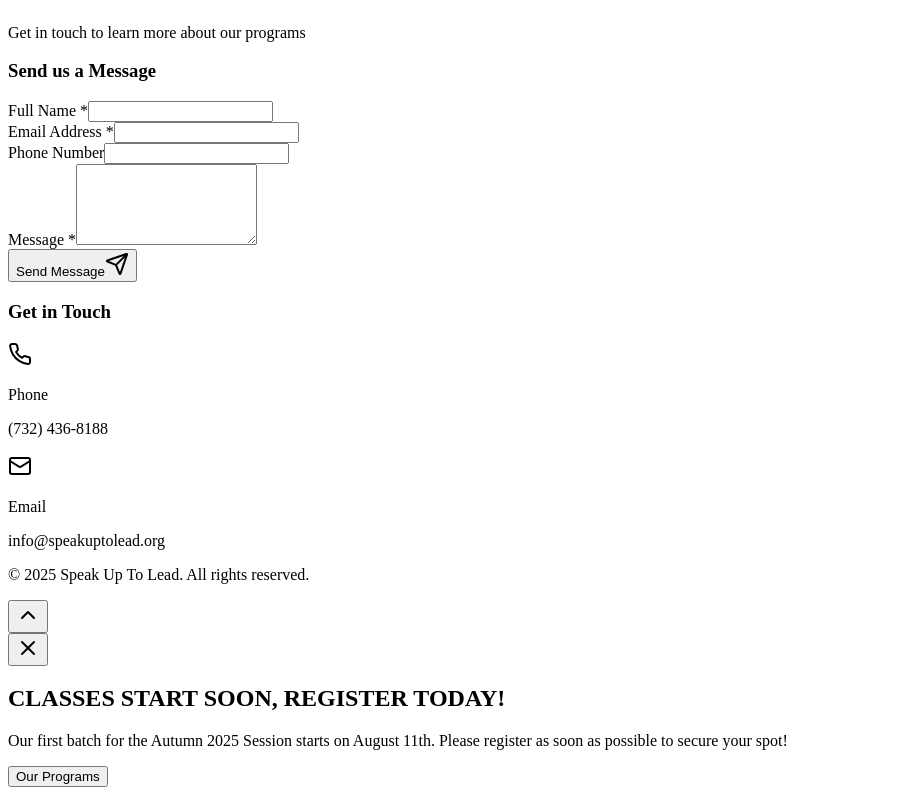
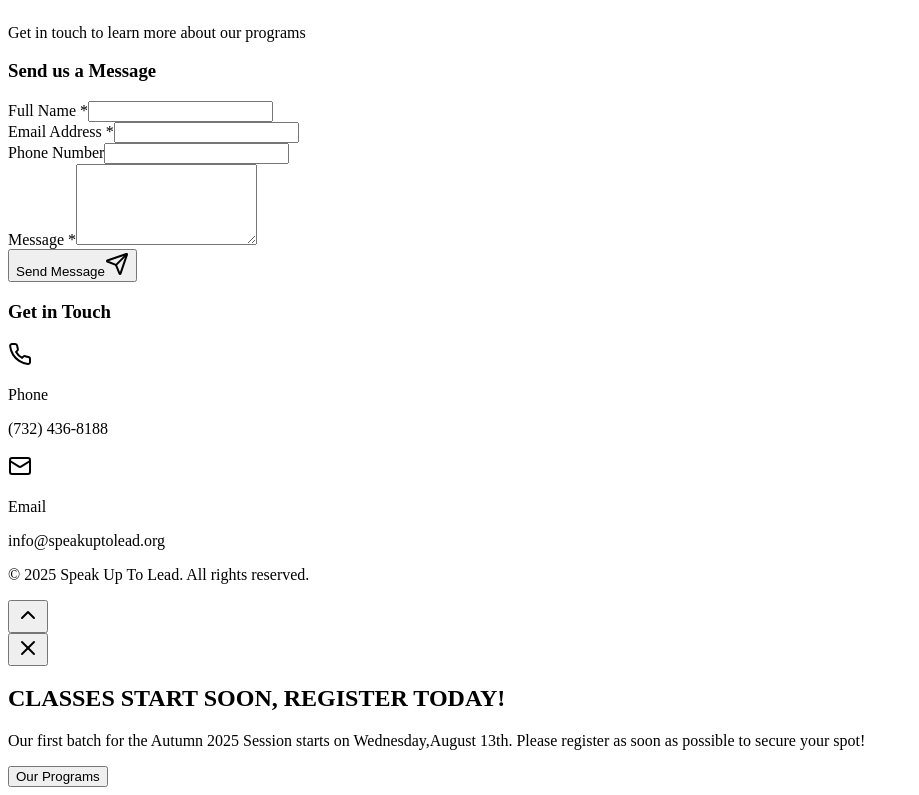
Before and after one commit to shivamsyal/speak-up-to-lead, a Next.js app: page /Landing in a window 1280 px wide. Shown: the part 2132-2927 px from the top of the page, without its empty margins (0-919 px from the left). Built offline with nearby package versions, Linux system fonts and the light colour scheme.

Commit message:
update start date

```diff
--- a/src/pages/Landing.tsx
+++ b/src/pages/Landing.tsx
@@ -422,7 +422,7 @@
               CLASSES START SOON, REGISTER TODAY!
             </h2>
             <p className="text-gray-700 mb-6">
-              Our first batch for the Autumn 2025 Session starts on <span className="font-bold text-secondary"> August 11th</span>. Please register as soon as possible to secure your spot!
+              Our first batch for the Autumn 2025 Session starts on <span className="font-bold text-secondary"> Wednesday,August 13th</span>. Please register as soon as possible to secure your spot!
             </p>
 
             <Button
```
Also changed, not shown: 2 other files (tests, documents, lock files or other folders).
